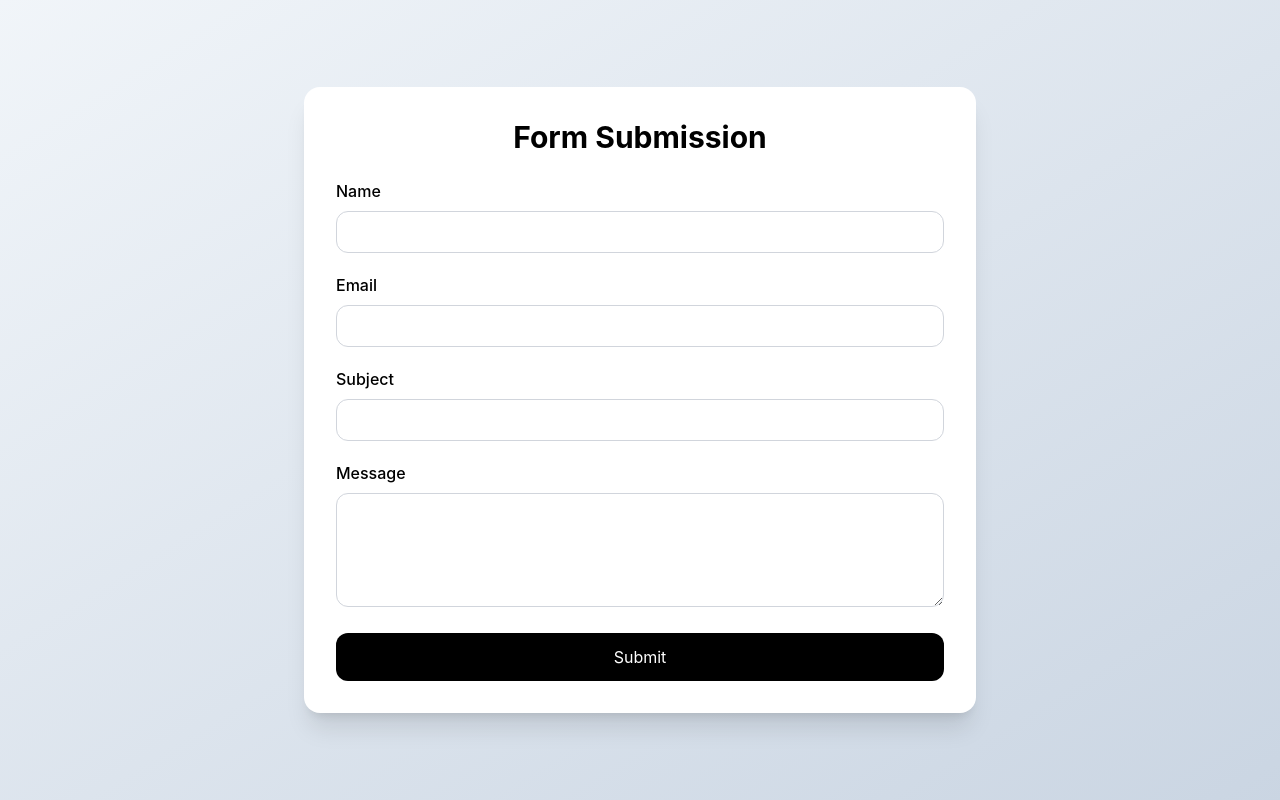
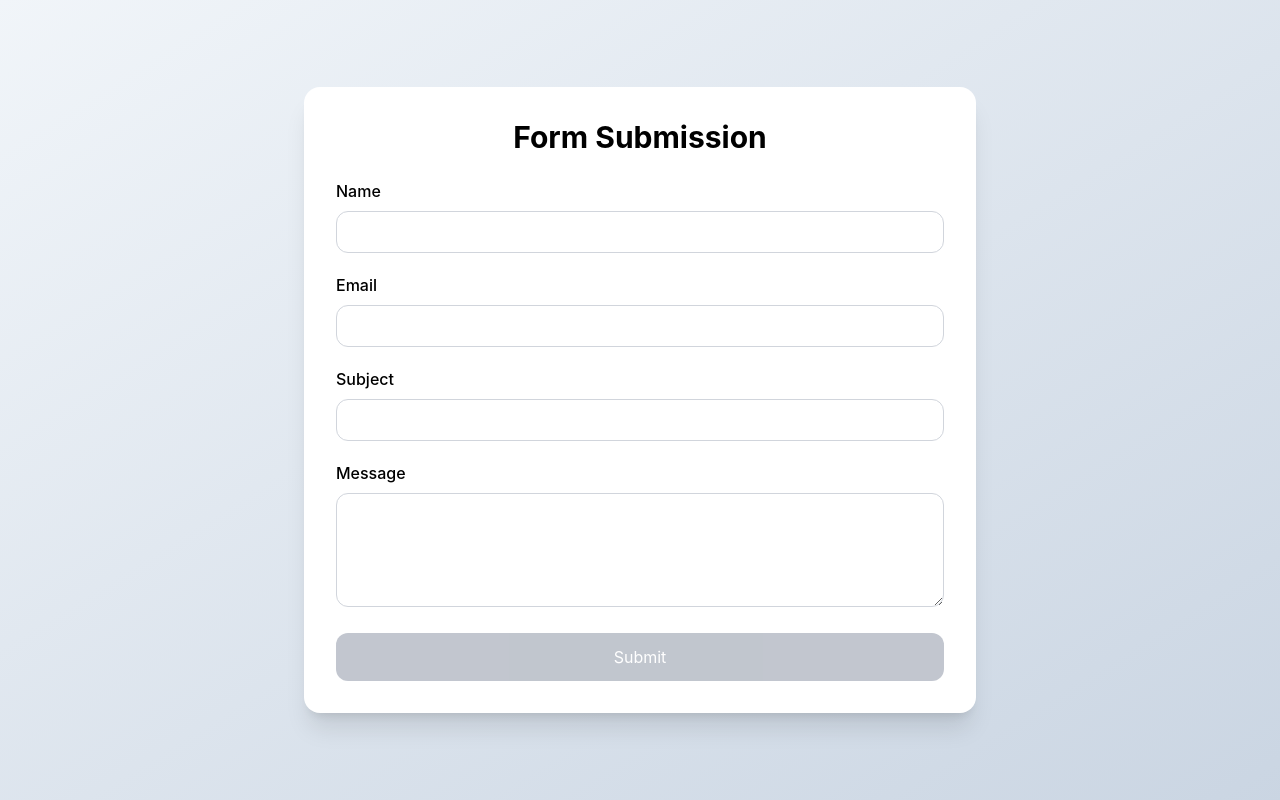
Before and after one commit to rohan-181006/Form-Handler, a React app in the folder frontend/: page /submission in a window 1280 px wide. Built offline with nearby package versions, Linux system fonts and the light colour scheme; the HTML template or start-up script is replaced by a standard one.

Commit message:
fix: reorder dotenv configuration and update API endpoints in AdminLogin and Submission components

```diff
--- a/frontend/src/components/AdminLogin/AdminLogin.jsx
+++ b/frontend/src/components/AdminLogin/AdminLogin.jsx
@@ -5,27 +5,34 @@ import { useNavigate } from "react-router-dom";
 export default function AdminLogin() {
   const [email, setEmail] = useState("");
   const [password, setPassword] = useState("");
+  const [status, setStatus] = useState("idle");
   const navigate = useNavigate();
 
   const handleSubmit = async (e) => {
     e.preventDefault();
+    setStatus("submitting");
 
     try {
       const response = await axios.post(
-        "http://localhost:8000/api/v1/user/login",
+        "http://localhost:4000/api/v1/user/login",
         { email, password }
       );
 
-      alert("Login successful!");
+      setStatus("success");
+      await new Promise((resolve) => setTimeout(resolve, 3000));
+
+      // alert("Login successful!");
       navigate("/read");
 
 
       setEmail("");
       setPassword("");
 
+
     } catch (error) {
-      console.error("Login failed:", error.response?.data || error.message);
-      alert("Login failed: " + (error.response?.data?.message || error.message));
+      // console.error("Login failed:", error.response?.data || error.message);
+      // alert("Login failed: " + (error.response?.data?.message || error.message));
+      setStatus("error",error.response?.data?.message || error.message);
     }
   };
 
@@ -57,6 +64,18 @@ export default function AdminLogin() {
             />
           </div>
 
+          {status === "error" && (
+            <p className="text-red-500 text-sm">
+              Login failed: {status.errorMessage || "Please try again."}
+            </p>
+          )}
+
+          {status === "success" && (
+            <p className="text-green-500 text-sm ">
+              Login successful!
+            </p>
+          )}
+
           <button
             type="submit"
             className="w-full bg-black text-white py-2 rounded-lg"
--- a/frontend/src/components/Submission/Submission.jsx
+++ b/frontend/src/components/Submission/Submission.jsx
@@ -3,13 +3,15 @@ import axios from "axios";
 
 
 export default function Submission() {
+
   const [formData, setFormData] = useState({
     name: "",
     email: "",
-    phone: "",
     subject: "",
     message: "",
   });
+
+  const [status, setStatus] = useState("idle");;
 
 
 
@@ -24,20 +26,27 @@ export default function Submission() {
   const handleSubmit = async (e) => {
     e.preventDefault();
 
+    if (status === "submitting") return;
+    setStatus("submitting");
+
     try {
-      const response = await axios.post("http://localhost:8000/api/v1/post/create", formData);
+      const response = await axios.post("http://localhost:4000/api/v1/post/create", formData);
       console.log("Form submitted successfully:", response.data);
+
+      setFormData({
+        name: "",
+        email: "",
+        subject: "",
+        message: "",
+      });
+
+      setStatus("submitted");
 
     } catch (error) {
       console.error("Error submitting form:", error);
+      setStatus("error");
+    }
 
-    }
-    setFormData({
-      name: "",
-      email: "",
-      subject: "",
-      message: "",
-    });
   };
 
   return (
@@ -94,11 +103,27 @@ export default function Submission() {
             ></textarea>
           </div>
 
+          {status === "submitted" && (
+            <p className="text-green-600 text-center">Form submitted successfully!</p>
+          )}
+
+          {status === "error" && (
+            <p className="text-red-600 text-center">Error submitting form.</p>
+          )}
+
           <button
             type="submit"
-            className="w-full bg-black text-white py-3 rounded-xl hover:opacity-90 transition"
+            className="w-full bg-black text-white py-3 rounded-xl transition
+           hover:opacity-90
+           disabled:bg-gray-400 disabled:opacity-60 disabled:cursor-not-allowed"
+            disabled=
+            {status === "submitting" ||
+              !formData.name ||
+              !formData.email ||
+              !formData.subject ||
+              !formData.message}
           >
-            Submit
+            {status === "submitting" ? "Submitting..." : "Submit"}
           </button>
         </form>
       </div>
```
Also changed, not shown: 1 other file (tests, documents, lock files or other folders).
